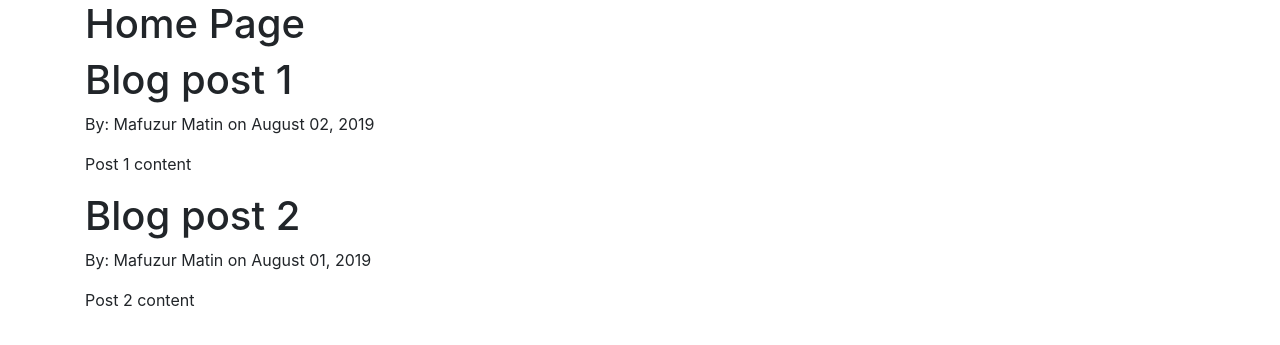
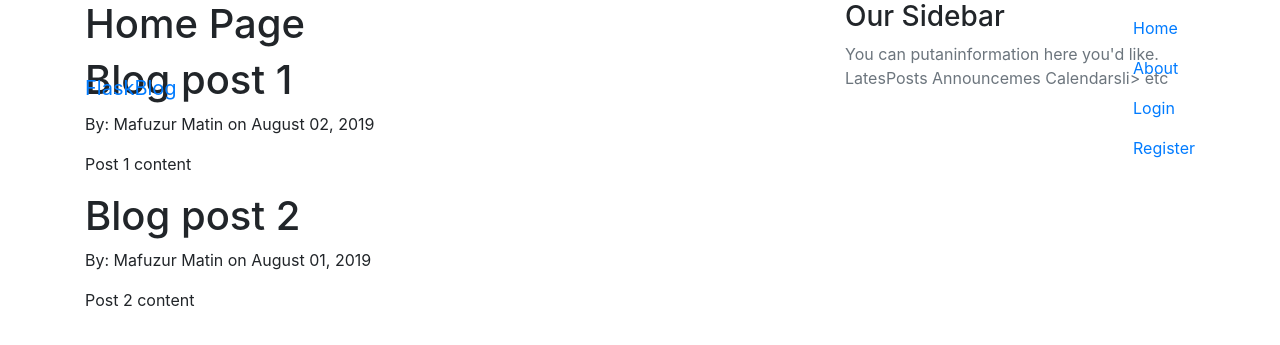
Before and after one commit to kaizenhwk/Flask_Blog, a Flask app: page / in a window 1280 px wide. Shown: the top 345 px of the page. Run offline with Flask 2, Linux system fonts and the light colour scheme; some libraries are stand-ins or nearby versions.

Commit message:
Added Bootstrap

```diff
--- a/templates/layout.html
+++ b/templates/layout.html
@@ -15,10 +15,47 @@
     {% endif %}
 </head>
 <body>
-    <div class='container'>
-        {% block content %}{% endblock %}
-    </div>
-
+    <header class="site-header">
+        <nav class="navbar navbar-expand-mdnavbar-darkbg-steel fixed-top">
+          <div class="container">
+            <a class="navbar-brand mr-4" href="/">FlaskBlog<a>
+            <button class="navbar-toggler"type="button"data-toggle="collapse"data-target="navbarToggle"aria-controls="navbarToggle"aria-exanded="false" aria-label="Togglenavigation">
+              <span class="navbar-toggler-icon"></span>
+            </button>
+            <div class="collapsenavbar-collapse"id="navbarToggle">
+              <div class="navbar-nav mr-auto">
+                <a class="nav-item nav-link" href="">Home</a>
+                <a class="nav-item nav-link"href="about">About</a>
+              </div>
+              <!-- Navbar Right Side -->
+              <div class="navbar-nav">
+                <a class="nav-item nav-link"href="login">Login</a>
+                <a class="nav-item nav-link"href="register">Register</a>
+              </div>
+            </div>
+          </div>
+        </nav>
+    <header>
+    <main rle="main" class="container">
+        <div class="row">
+          <div class="col-md-8">
+            {% block content %}{% endblock %}
+          </div>
+          <div class="col-md-4">
+            <div class="content-section">
+            <h3>Our Sidebar</h3>
+            <p class='text-muted'>You can putaninformation here you'd like.
+                <l class="list-group">
+                <liclass="list-group-itelist-group-item-light>LatesPosts</li>
+                <liclass="list-group-itelist-group-item-light>Announcemes</li>
+                <liclass="list-group-itelist-group-item-light>Calendarsli>
+                <liclass="list-group-itelist-group-item-light>etc</li>
+                </ul>
+              </p>
+            </div>
+          </div>
+        </div>
+    <main>
 
     <!-- Optional JavaScript -->
     <!-- jQuery first, then Popper.js, then Bootstrap JS -->
```
